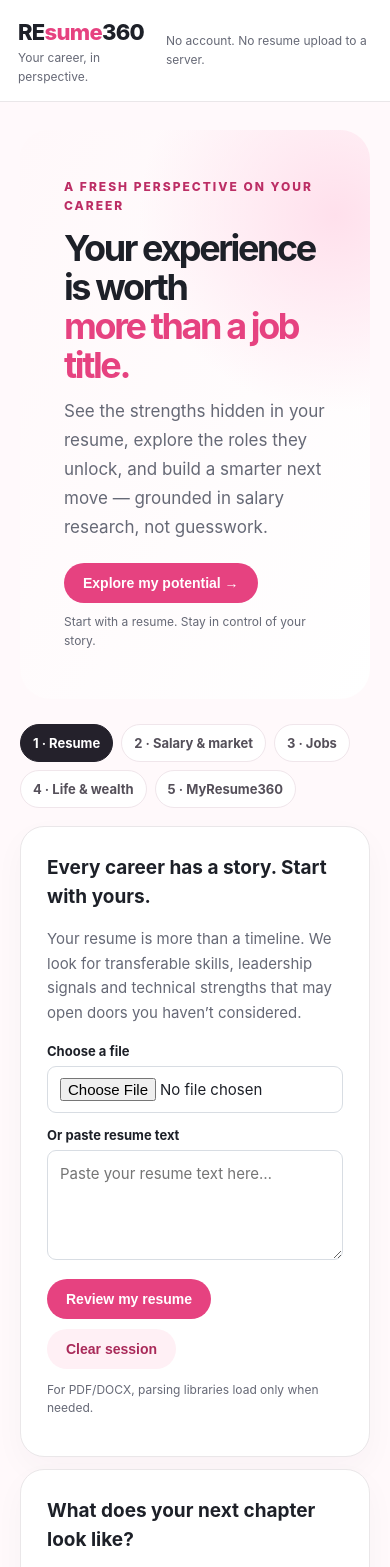
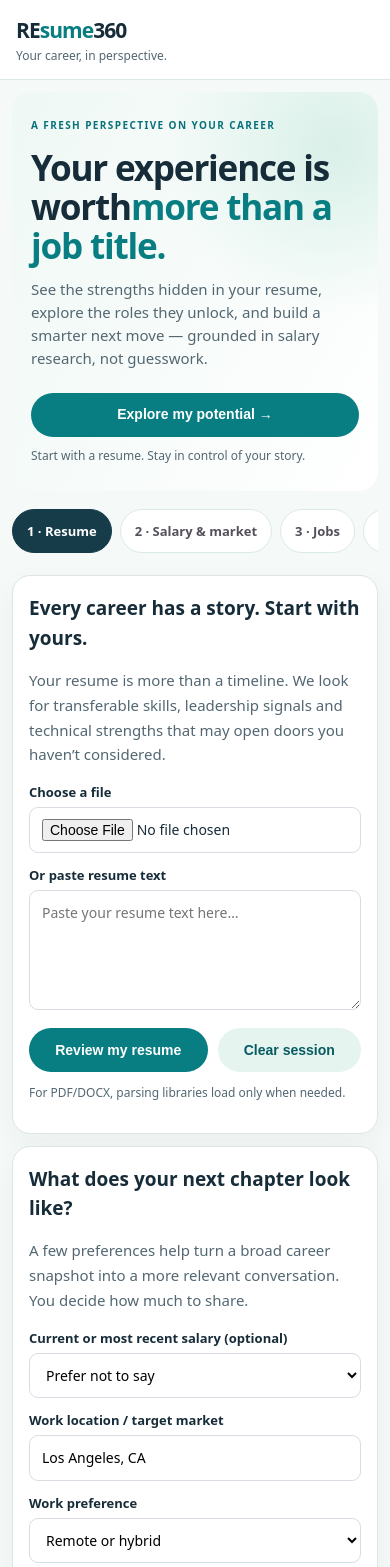
Before and after one commit to sachintechpro/REsume360, a plain HTML site: page index.html in a window 390 px wide. Shown: the top 1567 px of the page. Drawn offline with Linux system fonts and the light colour scheme.

Commit message:
Improve mobile responsiveness and establish original teal REsume360 branding

```diff
--- a/index.html
+++ b/index.html
@@ -4,24 +4,91 @@
 <meta charset="utf-8"><meta name="viewport" content="width=device-width,initial-scale=1">
 <title>REsume360 — Make your experience count</title>
 <style>
-:root{--ink:#1d2028;--muted:#666976;--line:#eae7e9;--blue:#e64280;--bg:#fff9fb;--card:#fff;--green:#16845b}
-*{box-sizing:border-box}body{margin:0;background:var(--bg);color:var(--ink);font:15px/1.55 Inter,ui-sans-serif,system-ui,-apple-system,Arial,sans-serif}
+:root{--ink:#172c39;--muted:#536772;--line:#dbe6e5;--blue:#087e83;--bg:#f5f9f7;--card:#fff;--green:#14775d}
+*{box-sizing:border-box}body{margin:0;background:var(--bg);color:var(--ink);font:15px/1.55 system-ui,-apple-system,BlinkMacSystemFont,'Segoe UI',Arial,sans-serif}
 header{background:#fff;border-bottom:1px solid var(--line);padding:20px max(22px,calc((100vw - 1120px)/2));display:flex;justify-content:space-between;align-items:center;gap:16px}
 .brand{font-size:22px;font-weight:800;letter-spacing:-.7px}.brand span{color:var(--blue)}.sub{color:var(--muted);font-size:12px}
 main{max-width:1120px;margin:28px auto;padding:0 20px}.hero{padding:36px 0 34px}.hero h1{font-size:clamp(36px,5vw,64px);line-height:1.08;letter-spacing:-2.4px;margin:0 0 12px}.hero p{max-width:760px;color:var(--muted);margin:0}
-.grid{display:grid;grid-template-columns:repeat(12,1fr);gap:16px}.card{background:var(--card);border:1px solid var(--line);border-radius:24px;padding:26px;box-shadow:0 12px 32px #48243808}.span12{grid-column:span 12}.span8{grid-column:span 8}.span6{grid-column:span 6}.span4{grid-column:span 4}
+.grid{display:grid;grid-template-columns:repeat(12,1fr);gap:16px}.card{background:var(--card);border:1px solid var(--line);border-radius:24px;padding:26px;box-shadow:0 12px 32px #123e460b}.span12{grid-column:span 12}.span8{grid-column:span 8}.span6{grid-column:span 6}.span4{grid-column:span 4}
 h2{font-size:19px;margin:0 0 8px}h3{font-size:15px;margin:0 0 6px}.muted{color:var(--muted)}.small{font-size:12px;color:var(--muted)}
 label{display:block;font-weight:650;font-size:13px;margin:12px 0 5px}input,textarea,select{width:100%;padding:11px 12px;border:1px solid #d8dde3;border-radius:9px;font:inherit;background:#fff}textarea{min-height:110px;resize:vertical}
-button,.btn{display:inline-flex;align-items:center;justify-content:center;border:0;border-radius:999px;padding:12px 19px;background:var(--blue);color:#fff;font-weight:700;cursor:pointer;text-decoration:none;font-size:14px}button.secondary,.btn.secondary{background:#fff0f5;color:#a92a59}button.ghost{background:#f0f2f4;color:#30363c}
-.row{display:flex;gap:10px;align-items:center;flex-wrap:wrap}.pill{display:inline-block;padding:4px 8px;border-radius:99px;background:#fff0f5;color:#a92a59;font-size:11px;font-weight:700}.pill.green{background:#e8f6ef;color:#13734f}.pill.amber{background:#fff4df;color:#946000}
-.kpis{display:grid;grid-template-columns:repeat(3,1fr);gap:10px;margin-top:14px}.kpi{padding:14px;background:#fff6f9;border-radius:12px}.kpi strong{display:block;font-size:23px;letter-spacing:-.6px}.kpi span{font-size:11px;color:var(--muted)}
+button,.btn{display:inline-flex;align-items:center;justify-content:center;border:0;border-radius:999px;padding:12px 19px;background:var(--blue);color:#fff;font-weight:700;cursor:pointer;text-decoration:none;font-size:14px}button.secondary,.btn.secondary{background:#e6f5f2;color:#075f65}button.ghost{background:#f0f2f4;color:#30363c}
+.row{display:flex;gap:10px;align-items:center;flex-wrap:wrap}.pill{display:inline-block;padding:4px 8px;border-radius:99px;background:#e6f5f2;color:#075f65;font-size:11px;font-weight:700}.pill.green{background:#e8f6ef;color:#13734f}.pill.amber{background:#fff4df;color:#946000}
+.kpis{display:grid;grid-template-columns:repeat(3,1fr);gap:10px;margin-top:14px}.kpi{padding:14px;background:#eef7f5;border-radius:12px}.kpi strong{display:block;font-size:23px;letter-spacing:-.6px}.kpi span{font-size:11px;color:var(--muted)}
 table{border-collapse:collapse;width:100%;font-size:13px}td,th{text-align:left;border-bottom:1px solid var(--line);padding:10px 8px;vertical-align:top}th{color:var(--muted);font-size:11px;text-transform:uppercase;letter-spacing:.4px}
-.job{padding:14px 0;border-bottom:1px solid var(--line)}.job:last-child{border:0}.job a{font-weight:750;color:#b72b63;text-decoration:none}.job a:hover{text-decoration:underline}
-section{margin:0 0 18px}.hide{display:none!important}.tabs{display:flex;gap:8px;flex-wrap:wrap;margin:0 0 18px}.tab{padding:8px 12px;background:#fff;color:#55505a;border-radius:99px;font-size:13px;font-weight:700;cursor:pointer}.tab.active{background:#24212b;color:white}
+.job{padding:14px 0;border-bottom:1px solid var(--line)}.job:last-child{border:0}.job a{font-weight:750;color:#08717a;text-decoration:none}.job a:hover{text-decoration:underline}
+section{margin:0 0 18px}.hide{display:none!important}.tabs{display:flex;gap:8px;flex-wrap:wrap;margin:0 0 18px}.tab{padding:8px 12px;background:#fff;color:#55505a;border-radius:99px;font-size:13px;font-weight:700;cursor:pointer}.tab.active{background:#173c49;color:white}
 footer{margin:28px 0 50px;color:var(--muted);font-size:11px;line-height:1.55}
- .eyebrow{font-size:12px;font-weight:800;letter-spacing:2px;text-transform:uppercase;color:#bc2e65;margin:0 0 14px}.hero{background:radial-gradient(circle at 90% 15%,#ffe0ec 0,transparent 34%),linear-gradient(120deg,#fff8fa,#fff);border-radius:30px;padding:48px 44px;margin-bottom:25px}.hero p{font-size:17px;line-height:1.7}.hero h1 em{font-style:normal;color:#e64280}.insight{padding:18px 20px;background:#fff2f7;border-left:4px solid #e64280;border-radius:14px;margin:18px 0}.insight strong{display:block;margin-bottom:4px}.feature{background:#fff;border:1px solid #f3e1e9;border-radius:18px;padding:18px}.feature b{display:block;font-size:16px;margin-bottom:5px}.feature p{margin:0;color:var(--muted);font-size:13px}.section-lead{font-size:15px;line-height:1.65;color:var(--muted);max-width:780px}.tiny-disclosure{font-size:11px;color:var(--muted)}.brand span{color:var(--blue)}a{color:#b72b63}button:hover,.btn:hover{filter:brightness(.93)}button:focus-visible,.tab:focus-visible{outline:3px solid #f5a5c5;outline-offset:3px} .tab{border:1px solid #f0e6eb} .tab.active{border-color:#24212b}
+ .eyebrow{font-size:12px;font-weight:800;letter-spacing:2px;text-transform:uppercase;color:#08717a;margin:0 0 14px}.hero{background:radial-gradient(circle at 90% 15%,#d8f0e9 0,transparent 34%),linear-gradient(120deg,#f4fbf7,#fff);border-radius:30px;padding:48px 44px;margin-bottom:25px}.hero p{font-size:17px;line-height:1.7}.hero h1 em{font-style:normal;color:#087e83}.insight{padding:18px 20px;background:#e8f5f1;border-left:4px solid #087e83;border-radius:14px;margin:18px 0}.insight strong{display:block;margin-bottom:4px}.feature{background:#fff;border:1px solid #dbe9e4;border-radius:18px;padding:18px}.feature b{display:block;font-size:16px;margin-bottom:5px}.feature p{margin:0;color:var(--muted);font-size:13px}.section-lead{font-size:15px;line-height:1.65;color:var(--muted);max-width:780px}.tiny-disclosure{font-size:11px;color:var(--muted)}.brand span{color:var(--blue)}a{color:#08717a}button:hover,.btn:hover{filter:brightness(.93)}button:focus-visible,.tab:focus-visible{outline:3px solid #5bb9b5;outline-offset:3px} .tab{border:1px solid #dbe9e4} .tab.active{border-color:#173c49}
 @media(max-width:760px){.span8,.span6,.span4{grid-column:span 12}.kpis{grid-template-columns:1fr}.grid{gap:12px}header{padding:15px 18px}}
 @media print{header,.tabs,button,.no-print,#consent{display:none!important}body{background:#fff}.card{box-shadow:none;break-inside:avoid}main{max-width:none;margin:0;padding:0}}
+
+/* REsume360 original identity and responsive layout */
+html{scroll-behavior:smooth;-webkit-text-size-adjust:100%}
+body{min-width:0;overflow-x:hidden}
+header,main,section,.grid,.card{min-width:0}
+header{max-width:100%;overflow-wrap:anywhere}
+.brand{font-family:inherit;font-weight:850;letter-spacing:-.045em}
+.hero{background:radial-gradient(circle at 88% 14%,#d9f0e8 0,transparent 36%),linear-gradient(120deg,#eff8f5,#fff)}
+.hero h1{overflow-wrap:break-word}
+.hero h1 em{color:#087e83}
+a{overflow-wrap:anywhere}
+.card,.feature,.insight{overflow-wrap:anywhere}
+input,select,textarea,button{max-width:100%;min-width:0}
+input[type=file]{font-size:14px}
+button,.btn{min-height:44px;line-height:1.3}
+button.secondary,.btn.secondary{background:#e5f4ef;color:#075c62}
+button.ghost{background:#e9eff0;color:#24404b}
+.tabs{position:relative}
+.tab{min-height:44px;display:inline-flex;align-items:center;justify-content:center}
+.tab.active{background:#173c49;color:#fff;border-color:#173c49}
+.kpi{min-width:0}
+.kpi strong{overflow-wrap:anywhere}
+table{max-width:100%}
+td,th{overflow-wrap:anywhere}
+:focus-visible{outline:3px solid #5bb9b5;outline-offset:3px}
+@media(max-width:900px){
+ header{padding:18px 24px}
+ main{padding:0 18px}
+ .hero{padding:34px 28px}
+ .grid{grid-template-columns:repeat(12,minmax(0,1fr))}
+ .span8{grid-column:span 12}
+ .span4{grid-column:span 6}
+}
+@media(max-width:640px){
+ body{font-size:14px}
+ header{padding:14px 16px;align-items:flex-start}
+ header>.small{display:none}
+ .brand{font-size:21px}
+ main{margin:12px auto;padding:0 12px}
+ .hero{border-radius:20px;padding:26px 19px;margin-bottom:18px}
+ .hero h1{font-size:clamp(31px,9vw,43px);line-height:1.12;letter-spacing:-1.2px}
+ .hero h1 br{display:none}
+ .hero p{font-size:15px;line-height:1.55}
+ .eyebrow{font-size:10px;letter-spacing:1.4px}
+ .tabs{flex-wrap:nowrap;overflow-x:auto;overscroll-behavior-inline:contain;-webkit-overflow-scrolling:touch;scrollbar-width:thin;padding-bottom:8px;margin-bottom:14px}
+ .tab{flex:0 0 auto;white-space:nowrap;padding:10px 14px}
+ .grid{gap:12px}
+ .span4,.span6,.span8,.span12{grid-column:span 12}
+ .card{padding:18px 16px;border-radius:18px}
+ .feature{padding:15px}
+ .kpis{grid-template-columns:1fr;gap:8px}
+ .kpi{padding:12px}
+ .row{align-items:stretch}
+ .row>button,.row>.btn{flex:1 1 auto}
+ button,.btn{white-space:normal;text-align:center}
+ textarea{min-height:120px}
+ table{display:block;overflow-x:auto;-webkit-overflow-scrolling:touch;white-space:normal}
+ th,td{min-width:105px}
+ footer{margin-bottom:28px}
+}
+@media(max-width:360px){
+ .hero{padding:22px 15px}
+ .hero h1{font-size:29px}
+ .card{padding:16px 13px}
+ .row>button,.row>.btn{width:100%}
+}
+@media(prefers-reduced-motion:reduce){html{scroll-behavior:auto}}
 </style>
 </head>
 <body>
```
